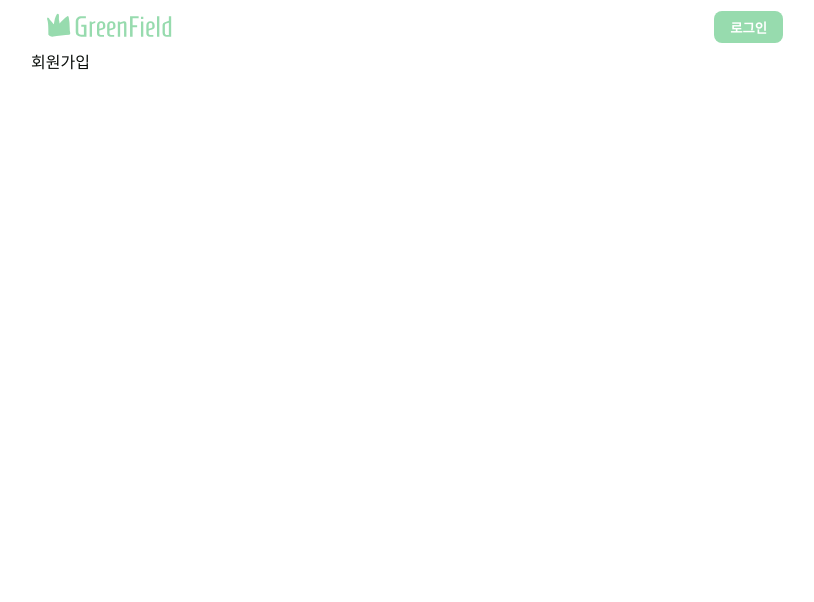
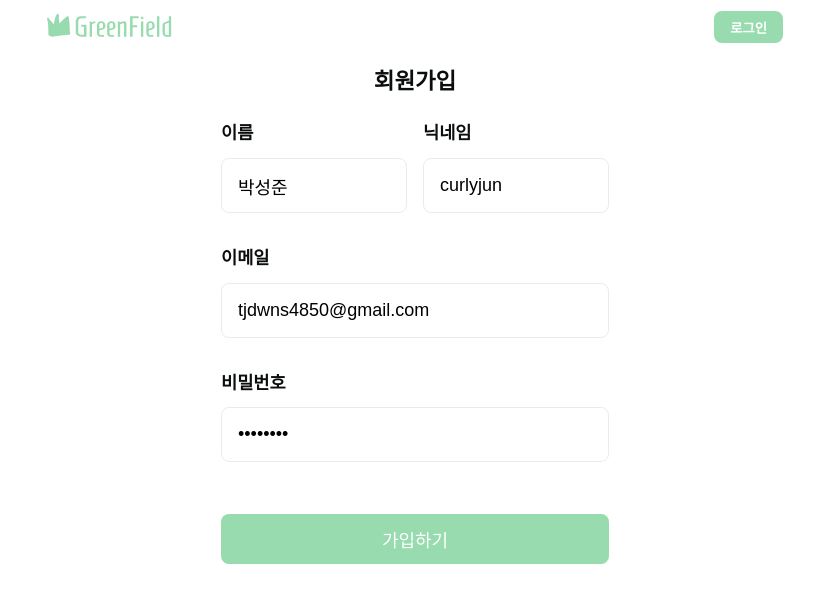
Before and after one commit to greeenfield/green-field-frontend, a Next.js app: page /signup in a window 1280 px wide. Shown: the top 602 px of the page, without its empty margins (225-1039 px from the left). Built offline with nearby package versions, Linux system fonts and the light colour scheme.

Commit message:
feat: 회원가입 GUI

```diff
--- /dev/null
+++ b/src/components/signUpForm/SignUpForm.style.ts
@@ -0,0 +1,34 @@
+import styled from '@emotion/styled';
+import { COLOR } from '@styles/color';
+
+export const SSignUpForm = styled.form`
+  label {
+    display: block;
+    font-size: 1.1rem;
+    font-weight: bold;
+    margin-bottom: 1rem;
+  }
+
+  input {
+    margin-bottom: 0.5rem;
+    &.error {
+      border: 1px solid ${COLOR.RED[4]};
+    }
+  }
+
+  .form-field-group {
+    display: flex;
+    gap: 1rem;
+  }
+
+  .form-field {
+    flex: 1;
+    padding: 0.5rem 0;
+  }
+
+  .form-error-field {
+    height: 12px;
+    font-size: 0.75rem;
+    color: ${COLOR.RED[4]};
+  }
+`;
--- /dev/null
+++ b/src/components/signUpForm/SignUpForm.tsx
@@ -0,0 +1,120 @@
+import { Button } from '@components/button';
+import { Input } from '@components/input';
+import classnames from 'classnames';
+import { useForm } from 'react-hook-form';
+import { SSignUpForm } from './SignUpForm.style';
+
+interface SignupFormProps {}
+
+interface SignUpState {
+  username: string;
+  nickname: string;
+  email: string;
+  password: string;
+}
+
+const SignUpForm = ({}: SignupFormProps) => {
+  const {
+    register,
+    handleSubmit,
+    formState: { errors },
+  } = useForm<SignUpState>({
+    defaultValues: {
+      email: 'tjdwns4850@gmail.com',
+      nickname: 'curlyjun',
+      password: 'tjdwns12',
+      username: '박성준',
+    },
+  });
+
+  const onSubmit = handleSubmit((data) => {
+    console.log(data);
+  });
+
+  return (
+    <SSignUpForm onSubmit={onSubmit}>
+      <div className="form-field-group">
+        <div className="form-field">
+          <label htmlFor="username">이름</label>
+          <Input
+            type="text"
+            className={classnames({
+              error: errors?.username,
+            })}
+            {...register('username', {
+              required: {
+                value: true,
+                message: '이름을 입력해주세요.',
+              },
+              minLength: { value: 1, message: '1~20자 사이로 입력해주세요.' },
+              maxLength: { value: 20, message: '1~20자 사이로 입력해주세요.' },
+            })}
+          />
+          <div className="form-error-field">{errors?.username?.message}</div>
+        </div>
+
+        <div className="form-field">
+          <label htmlFor="nickname">닉네임</label>
+          <Input
+            type="text"
+            className={classnames({
+              error: errors?.nickname,
+            })}
+            {...register('nickname', {
+              required: {
+                value: true,
+                message: '닉네임을 입력해주세요.',
+              },
+              minLength: { value: 1, message: '1~20자 사이로 입력해주세요.' },
+              maxLength: { value: 20, message: '1~20자 사이로 입력해주세요.' },
+            })}
+          />
+          <div className="form-error-field">{errors?.nickname?.message}</div>
+        </div>
+      </div>
+
+      <div className="form-field">
+        <label htmlFor="email">이메일</label>
+        <Input
+          type="email"
+          className={classnames({
+            error: errors?.email,
+          })}
+          {...register('email', {
+            required: {
+              value: true,
+              message: '이메일을 입력해주세요.',
+            },
+          })}
+        />
+        <div className="form-error-field">{errors?.email?.message}</div>
+      </div>
+
+      <div className="form-field">
+        <label htmlFor="password">비밀번호</label>
+        <Input
+          type="password"
+          placeholder="8자 이상"
+          className={classnames({
+            error: errors?.password,
+          })}
+          {...register('password', {
+            required: {
+              value: true,
+              message: '비밀번호를 입력해주세요.',
+            },
+            minLength: { value: 8, message: '8~20자 사이로 입력해주세요.' },
+            maxLength: { value: 20, message: '8~20자 사이로 입력해주세요.' },
+          })}
+        />
+        <div className="form-error-field">{errors?.password?.message}</div>
+      </div>
+
+      <Button type="submit">가입하기</Button>
+
+      {/* @todo: 이미 가입했는지 체크 -> 로그인 모달  */}
+    </SSignUpForm>
+  );
+};
+
+export default SignUpForm;
--- /dev/null
+++ b/src/components/signUpForm/index.ts
@@ -0,0 +1 @@
+export { default as SignUpForm } from './SignUpForm';
--- a/src/pages/signup.tsx
+++ b/src/pages/signup.tsx
@@ -1,7 +1,29 @@
-interface signupProps {}
+import { SignUpForm } from '@components/signUpForm';
+import styled from '@emotion/styled';
 
-const signup = ({}: signupProps) => {
-  return <div>회원가입</div>;
+interface SignupProps {}
+
+const Signup = ({}: SignupProps) => {
+  return (
+    <SignupWrapper>
+      <h1>회원가입</h1>
+      <SignUpForm />
+    </SignupWrapper>
+  );
 };
 
-export default signup;
+export default Signup;
+
+const SignupWrapper = styled.div`
+  padding: 1rem;
+  max-width: 420px;
+  margin: 0 auto;
+
+  h1 {
+    text-align: center;
+    padding-bottom: 1.5rem;
+
+    font-size: 1.4rem;
+    font-weight: bold;
+  }
+`;
```
